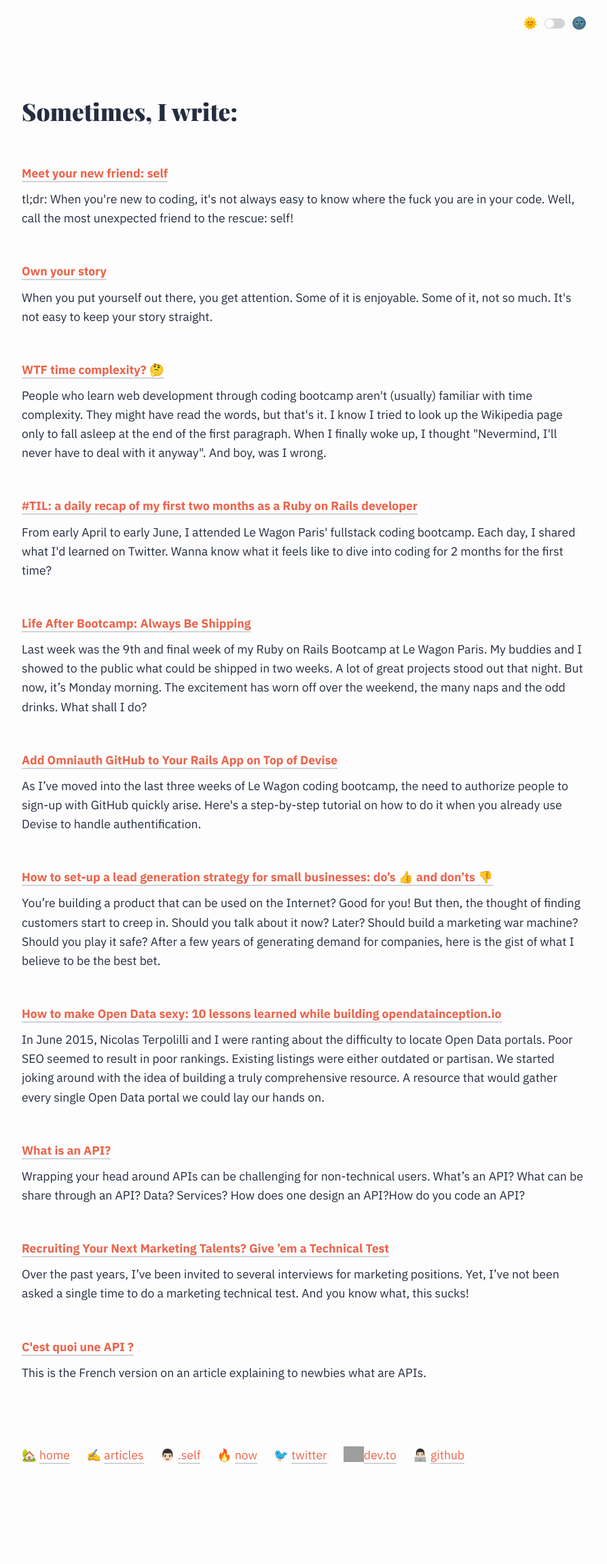
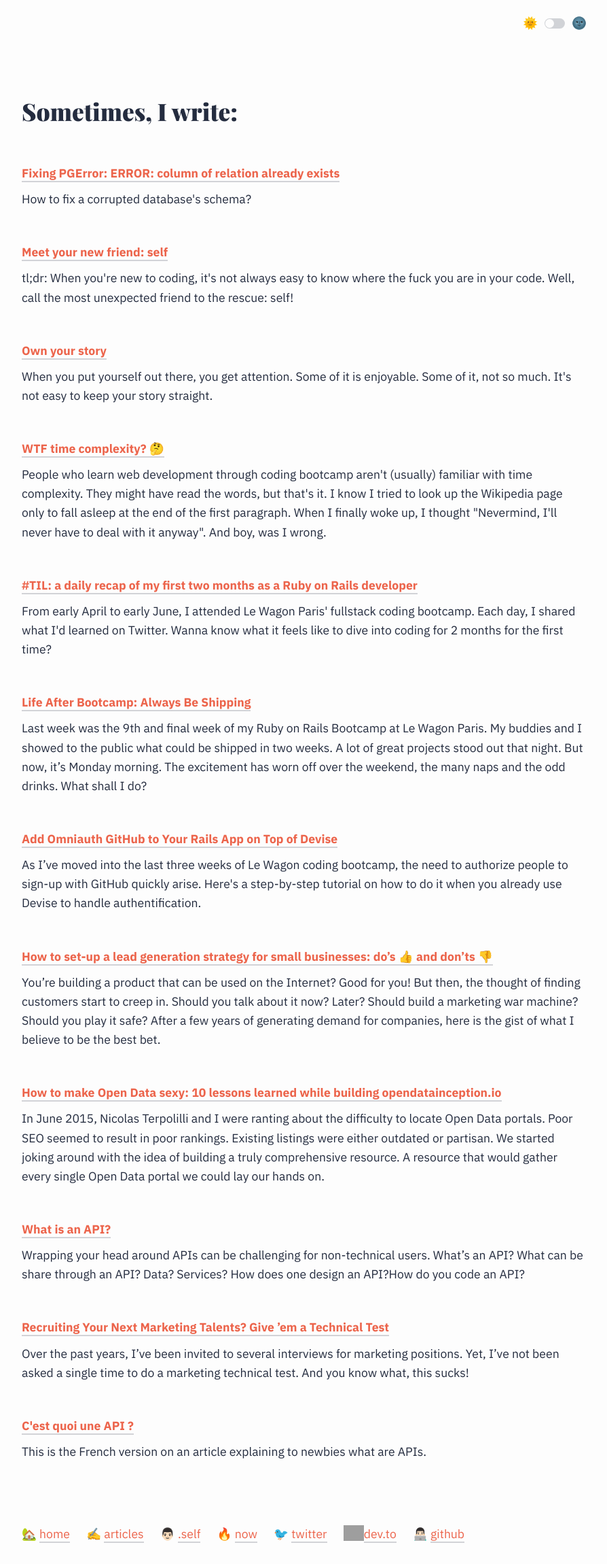
Before and after one commit to merciremi/remicodes, a Jekyll site: the page built from blog/index.html, in a window 1280 px wide. Shown: the whole page at 68% size, without its empty margins (192-1086 px from the left). Built offline with Jekyll 4.4.1, drawn with Linux system fonts in a browser that asks for light colours; some web fonts are replaced; comment, search, counter and statistics services are not loaded; before the commit the page ends 2184 px from its top, so only the background shows below that; some of the changed lines change nothing that is shown; grey boxes are pictures that could not be loaded.

Commit message:
Publish PGERROR tidbit and update style

```diff
--- /dev/null
+++ b/_posts/2019-07-12-restore-local-db.md
@@ -0,0 +1,71 @@
+---
+layout: post
+title:  'Fixing PGError: ERROR: column of relation already exists'
+date:   2019-07-10
+categories: tidbits
+excerpt: "How to fix a corrupted database's schema?"
+permalink: /pgerror-restore-local-database/
+---
+
+This error happens when you try to run a migration adding a column that already exists.
+
+For instance, let's say you write a migration in your local environment to add the column `source` to a `lead`. You run it then realize your migration is useless.
+
+So you delete the migration file but forget to `rails db:rollback` 😱. Rookie mistake! Your `source` column is still in `schema.rb` and in your local database.
+
+If you later pull a colleague's branch that add a `source` column to `leads`, you'll get:
+
+{% highlight zsh%}
+  PGError: ERROR: column “source” of relation “leads” already exists
+{% endhighlight %}
+
+Your database's schema is corrupted. At this point, you can't do much to correct your mistake. You could:
+- write a migration file to delete your `source` column
+- meddle with the fingerprinting to have this migration run before your colleague's
+- delete the file once you ran `rails db:migrate`
+
+<mark>But that's a lot of messing around with a lot of possibilities to make things worse.</mark>
+
+Another - and safer way - is to save your database and restore it anew. Let's see how to do this:
+
+## 1) Find the database's name in `database.yml` and run the following command.
+
+{% highlight zsh%}
+  pg_dump -F c -v -h localhost <database_name> -f tmp/<pick_a_file_name>.psql
+{% endhighlight %}
+
+This will export your database to a `.psql` file.
+
+## 2) Drop the database and recreate it
+
+{% highlight zsh%}
+  rails db:drop db:create
+{% endhighlight %}
+
+## 3) Restore your data to your database
+
+{% highlight zsh%}
+  pg_restore --exit-on-error --verbose --dbname=<database_name> tmp/<pick_a_file_name>.psql
+{% endhighlight %}
+
+The schema and database will sync up on your migration files. No more `source` in `leads`. 🙌
+Don't forget to delete your `<pick_a_file_name>.psql` file from `/tmp`.
+
+And *voilà*!
+
+---
+
+If you run into the following error:
+
+{% highlight zsh%}
+  PG::ObjectInUse: ERROR:  database <your_database_name> is being accessed by other users
+  DETAIL:  There are 2 other sessions using the database.
+{% endhighlight %}
+
+run this into your terminal:
+
+{% highlight zsh%}
+  kill -9 $(lsof -i tcp:3000 -t)
+{% endhighlight %}
+
+It'll identify the server already running and kill it.
--- a/_sass/_layout.scss
+++ b/_sass/_layout.scss
@@ -165,6 +165,10 @@ cite::selection {
   border-radius: 1em 0 1em 0;
   background-image: linear-gradient(-100deg, rgba(236, 100, 75, 0.1), rgba(236, 100, 75, 0.3) 90%, rgba(236, 100, 75, 0.1));
 }
+mark {
+  border-radius: 1em 0 1em 0;
+  background-image: linear-gradient(-100deg, rgba(236, 100, 75, 0.1), rgba(236, 100, 75, 0.3) 90%, rgba(236, 100, 75, 0.1));
+}
 .highlighter-rouge {
   padding: 2px 3px;
   overflow-wrap: break-word;
```
